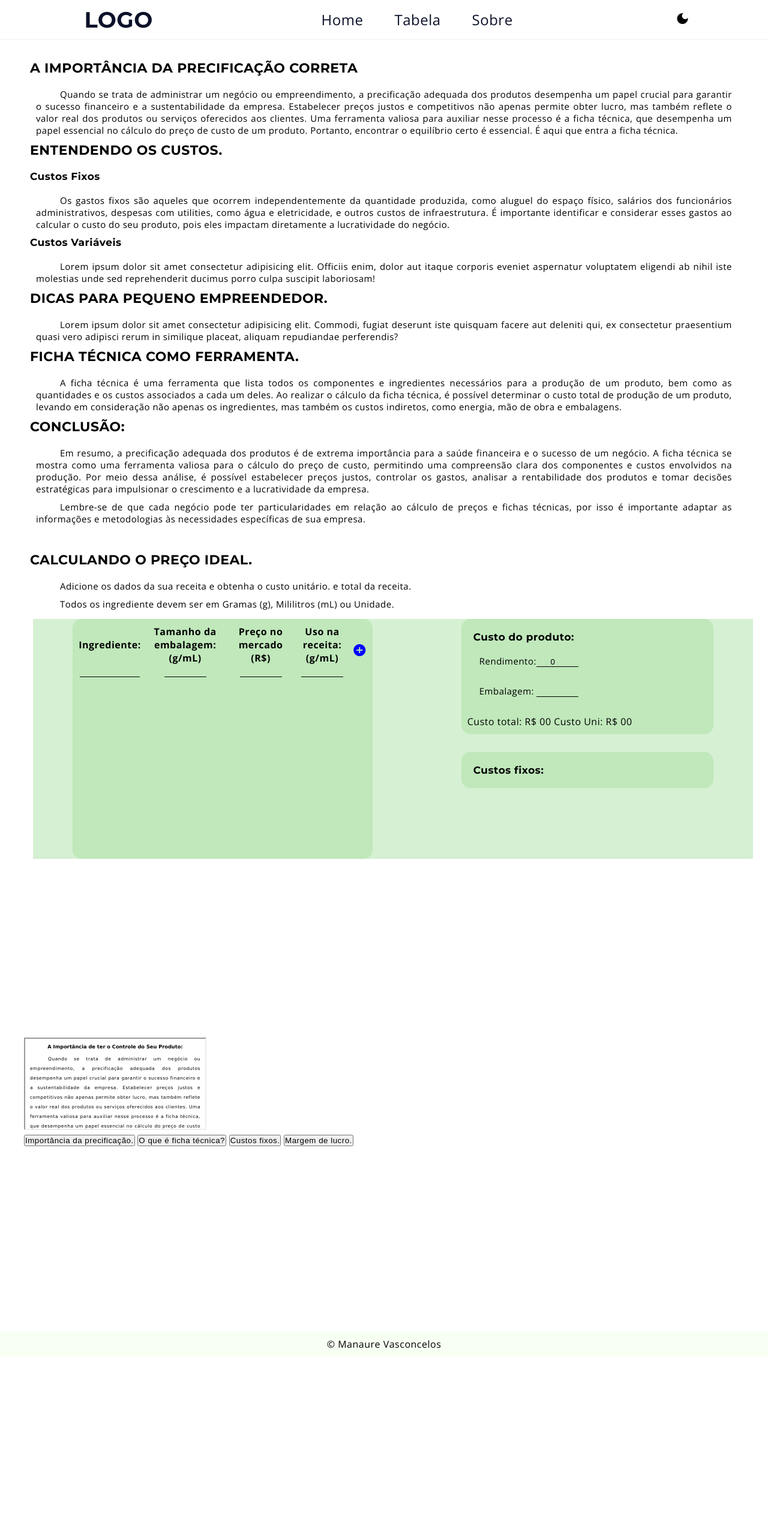
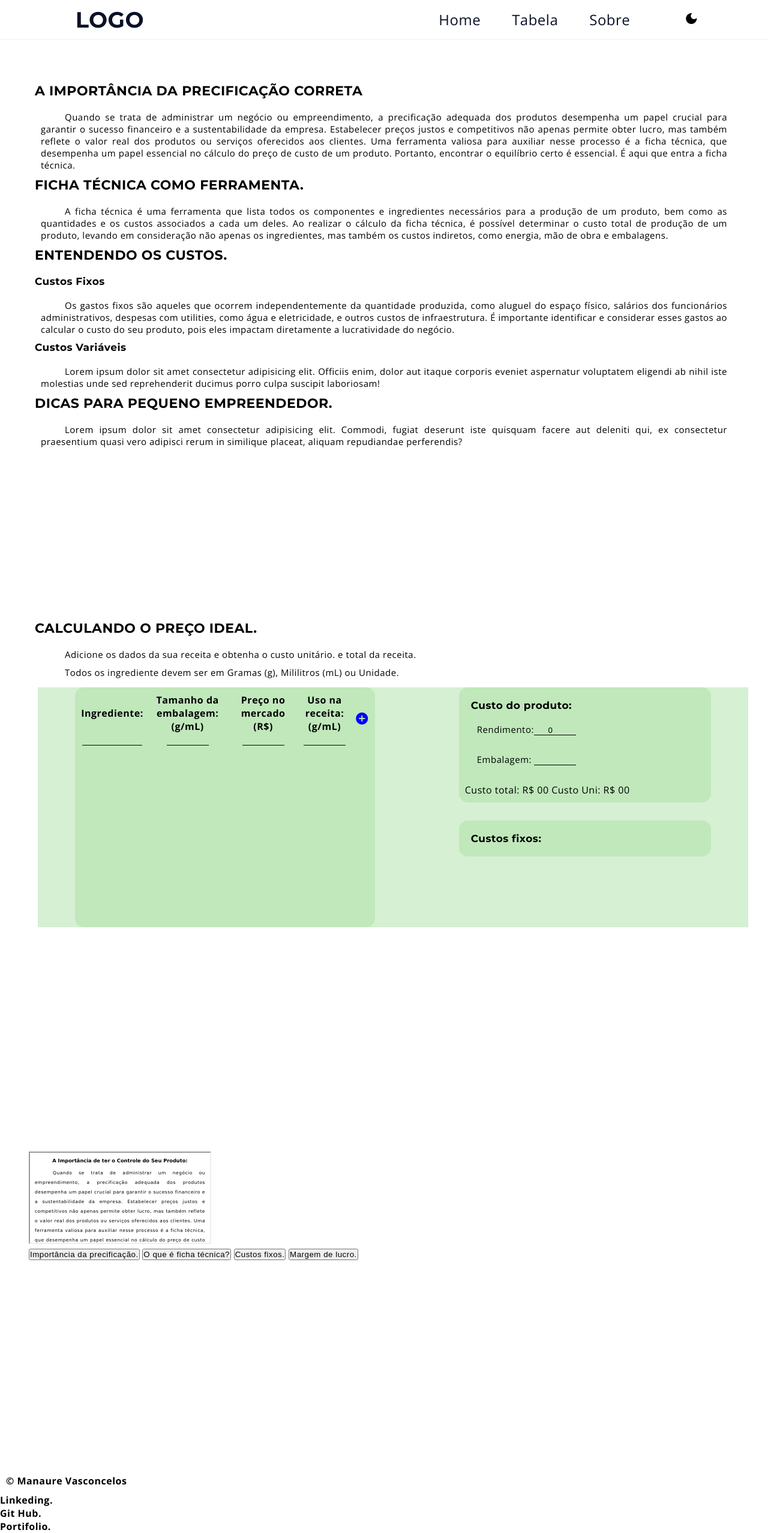
Before and after one commit to Manaure-Vasconcelos/CalculoCusto--Ficha.Tecnica, a plain HTML site: page index.html in a window 1280 px wide. Shown: the whole page at 60% size. Before the commit the page ends 2262 px from the top, so only its background shows below. Drawn offline with nearby package versions, Linux system fonts and the light colour scheme; files whose address does not match are found by name.

Commit message:
doc / style

```diff
--- a/Assets/CSS/menu.css
+++ /dev/null
@@ -1,62 +0,0 @@
-.menu {
-  position: fixed;
-  top: 0;
-  left: 0;
-  right: 0;
-  width: 100%;
-  z-index: 1;
-  border-bottom: 0.1rem solid var(--light-gray-color);
-  background-color: var(--white-color);
-}
-
-.menu-content {
-  display: flex;
-  justify-content: space-around;
-  align-items: center;
-  padding-top: 0;
-  padding-bottom: 0;
-}
-
-.menu h1 {
-  font-size: 2.3rem;
-  color: var(--primary-color);
-}
-
-a {
-  text-decoration: none;
-}
-
-.menu h1 a {
-  color: inherit;
-}
-
-.menu ul {
-  list-style: none;
-  display: flex;
-  gap: 2rem;
-}
-
-.menu ul li a {
-  display: block;
-  padding: 10px;
-  font-size: 24px;
-  color: var(--primary-color);
-  position: relative;
-}
-
-.menu ul li a::after {
-  content: '';
-  position: absolute;
-  bottom: 1rem;
-  left: 50%;
-  top: 85%;
-  width: 0;
-  height: 0.2rem;
-  background: var(--secondary-color);
-  transition: all 200ms ease-in-out;
-}
-
-.menu ul li a:hover::after {
-  width: 50%;
-  left: 25%;
-}
--- a/Assets/CSS/style.css
+++ b/Assets/CSS/style.css
@@ -1,3 +1,11 @@
+:root {
+  --primary-color: #0a1128;
+  --white-color: #ffffff;
+  --light-gray-color: #eeeeee;
+  --secondary-color: crimson;
+  --gap: 3rem;
+}
+
 /* Geral */
 * {
   margin: 0;
@@ -30,7 +38,7 @@ h2 {
 .main-content {
   max-width: 1200px;
   margin: 0 auto;
-  padding: 10px;
+  padding: 3rem;
 }
 
 .section {
@@ -43,6 +51,76 @@ p {
   font-size: 15px;
   margin: 10px 20px 0px 20px;
 }
+/* Menu */
+.menu {
+  position: fixed;
+  top: 0;
+  left: 0;
+  right: 0;
+  width: 100%;
+  z-index: 1;
+  border-bottom: 0.1rem solid var(--light-gray-color);
+  background-color: var(--white-color);
+}
+
+.menu-content {
+  display: flex;
+  justify-content: space-around;
+  align-items: center;
+  padding-top: 0;
+  padding-bottom: 0;
+  gap: 15rem;
+}
+
+.menu h1 {
+  font-size: 2.3rem;
+  color: var(--primary-color);
+}
+
+.menu nav {
+  display: flex;
+}
+
+a {
+  text-decoration: none;
+}
+
+.menu h1 a {
+  color: inherit;
+}
+
+.menu ul {
+  list-style: none;
+  display: flex;
+  gap: 2rem;
+}
+
+.menu ul li a {
+  display: block;
+  padding: 10px;
+  font-size: 24px;
+  color: var(--primary-color);
+  position: relative;
+}
+
+.menu ul li a::after {
+  content: '';
+  position: absolute;
+  bottom: 1rem;
+  left: 50%;
+  top: 85%;
+  width: 0;
+  height: 0.2rem;
+  background: var(--secondary-color);
+  transition: all 200ms ease-in-out;
+}
+
+.menu ul li a:hover::after {
+  width: 50%;
+  left: 25%;
+}
+
+/* ========================================================================================= */
 /*Inputs*/
 #ingredients {
   width: 100px;
@@ -140,13 +218,15 @@ input {
   background: transparent;
   border: none;
   cursor: pointer;
+  margin-left: 5rem;
 }
 .darkMode:hover {
   transform: scale(1.1);
+  color: rgb(199, 162, 0);
 }
-footer {
+.rodape {
   text-align: center;
   padding: 10px;
-  background-color: rgb(248, 255, 243);
   color: black;
+  display: flex;
 }
--- a/Assets/CSS/variables.css
+++ /dev/null
@@ -1,7 +0,0 @@
-:root {
-  --primary-color: #0a1128;
-  --white-color: #ffffff;
-  --light-gray-color: #eeeeee;
-  --secondary-color: crimson;
-  --gap: 3rem;
-}
--- a/index.html
+++ b/index.html
@@ -5,8 +5,6 @@
     <meta name="viewport" content="width=device-width, initial-scale=1.0" />
     <title>Calculadora de custos.</title>
     <link rel="stylesheet" href="Assets/CSS/style.css " />
-    <link rel="stylesheet" href="Assets/CSS/menu.css" />
-    <link rel="stylesheet" href="Assets/CSS/variables.css" />
     <script src="script.js"></script>
     <link
       href="https://fonts.googleapis.com/icon?family=Material+Icons"
@@ -30,10 +28,10 @@
             <li><a href="#containerTable">Tabela</a></li>
             <li><a href="#containerIframe">Sobre</a></li>
           </ul>
+          <button class="darkMode">
+            <span class="material-icons"> dark_mode </span>
+          </button>
         </nav>
-        <button class="darkMode">
-          <span class="material-icons"> dark_mode </span>
-        </button>
       </div>
     </aside>
 
@@ -50,6 +48,16 @@
           processo é a ficha técnica, que desempenha um papel essencial no
           cálculo do preço de custo de um produto. Portanto, encontrar o
           equilíbrio certo é essencial. É aqui que entra a ficha técnica.
+        </p>
+        <h1>Ficha técnica como ferramenta.</h1>
+        <p>
+          A ficha técnica é uma ferramenta que lista todos os componentes e
+          ingredientes necessários para a produção de um produto, bem como as
+          quantidades e os custos associados a cada um deles. Ao realizar o
+          cálculo da ficha técnica, é possível determinar o custo total de
+          produção de um produto, levando em consideração não apenas os
+          ingredientes, mas também os custos indiretos, como energia, mão de
+          obra e embalagens.
         </p>
         <h1>Entendendo os custos.</h1>
         <h2>Custos Fixos</h2>
@@ -74,32 +82,6 @@
           fugiat deserunt iste quisquam facere aut deleniti qui, ex consectetur
           praesentium quasi vero adipisci rerum in similique placeat, aliquam
           repudiandae perferendis?
-        </p>
-        <h1>Ficha técnica como ferramenta.</h1>
-        <p>
-          A ficha técnica é uma ferramenta que lista todos os componentes e
-          ingredientes necessários para a produção de um produto, bem como as
-          quantidades e os custos associados a cada um deles. Ao realizar o
-          cálculo da ficha técnica, é possível determinar o custo total de
-          produção de um produto, levando em consideração não apenas os
-          ingredientes, mas também os custos indiretos, como energia, mão de
-          obra e embalagens.
-        </p>
-        <h1>Conclusão:</h1>
-        <p>
-          Em resumo, a precificação adequada dos produtos é de extrema
-          importância para a saúde financeira e o sucesso de um negócio. A ficha
-          técnica se mostra como uma ferramenta valiosa para o cálculo do preço
-          de custo, permitindo uma compreensão clara dos componentes e custos
-          envolvidos na produção. Por meio dessa análise, é possível estabelecer
-          preços justos, controlar os gastos, analisar a rentabilidade dos
-          produtos e tomar decisões estratégicas para impulsionar o crescimento
-          e a lucratividade da empresa.
-        </p>
-        <p>
-          Lembre-se de que cada negócio pode ter particularidades em relação ao
-          cálculo de preços e fichas técnicas, por isso é importante adaptar as
-          informações e metodologias às necessidades específicas de sua empresa.
         </p>
       </div>
     </section>
@@ -192,6 +174,21 @@
         </div>
       </div>
     </section>
-    <footer class="rodape">&copy; Manaure Vasconcelos</footer>
+    <footer class="rodape">
+      <h4>
+        &copy; Manaure Vasconcelos</footer>
+      </h4>
+
+      <div class="contact">
+        <h4>
+          Linkeding.
+        </h4>
+        <h4>
+          Git Hub.
+        </h4>
+        <h4>
+          Portifolio.
+        </h4>
+      </div>
   </body>
 </html>
```
